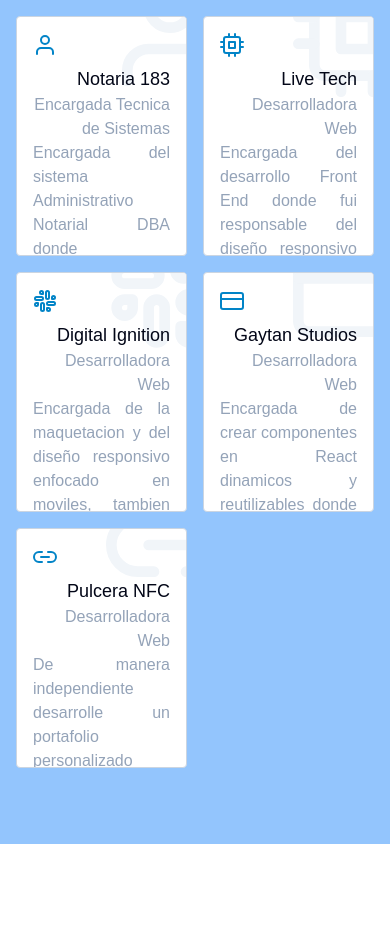
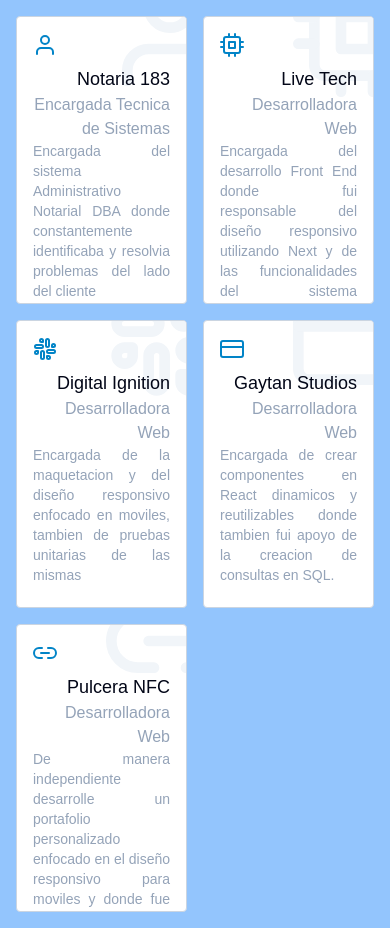
Before and after one commit to Abby25CE/portafolio, a Next.js app: page /Proyectos in a window 390 px wide. Before the commit the page ends 844 px from the top, so only its background shows below. Built offline with nearby package versions, Linux system fonts and the light colour scheme.

Commit message:
Update Index.tsx

```diff
--- a/src/Proyects/Index.tsx
+++ b/src/Proyects/Index.tsx
@@ -65,7 +65,7 @@
 
 const Card = ({ title, subtitle, text, Icon }: CardType) => {
   return (
-    <a className="w-full h-60 p-4 rounded border-[1px] border-slate-300 relative overflow-hidden group bg-white">
+    <a className="w-full lg:h-60 h-72 p-4 rounded border-[1px] border-slate-300 relative overflow-hidden group bg-white">
       <div className="absolute inset-0 bg-gradient-to-r from-cyan-500 to-blue-600 translate-y-[100%] group-hover:translate-y-[0%] transition-transform duration-300" />
 
       <Icon
@@ -79,7 +79,7 @@
       <p className="text-slate-400 text-end group-hover:text-violet-200 relative z-10 duration-300">
         {subtitle}
       </p>
-      <p className="text-slate-400 text-justify group-hover:text-violet-200 relative z-10 duration-300">
+      <p className="text-slate-400 text-justify lg:text-base text-sm group-hover:text-violet-200 relative z-10 duration-300">
         {text}
       </p>
     </a>
```
